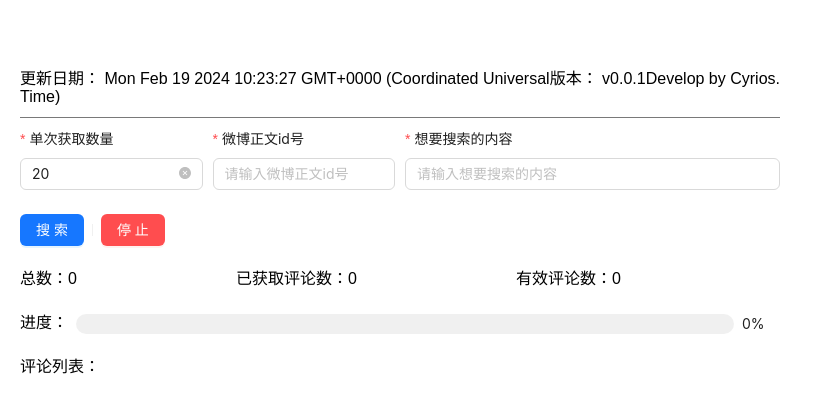
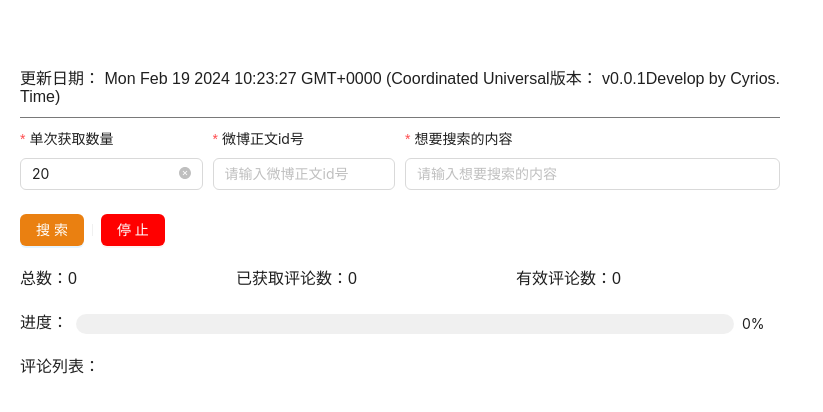
Before and after one commit to Cyrios-ykx/getWeiboReply, a Vue app: page / in a window 1280 px wide. Shown: the top 412 px of the page, without its empty margins (0-823 px from the left). Built offline with nearby package versions, Linux system fonts and the light colour scheme.

Commit message:
[Fix]: 修复发包结束条件异常问题

```diff
--- a/src/App.vue
+++ b/src/App.vue
@@ -14,6 +14,9 @@ onMounted(() => {
 </template>
 
 <style scoped>
+* {
+  color: rgba(0, 0, 0, 0.88);
+}
 .layout {
   padding-top: 60px;
   width: 800px;
--- a/src/content.ts
+++ b/src/content.ts
@@ -12,10 +12,10 @@ div.style.top = '0'
 
 // 折叠按钮
 const button = document.createElement('div')
-button.style.width = '60px'
+button.style.width = '80px'
 button.style.height = '35px'
 button.style.cursor = 'pointer'
-button.style.borderRadius = '36px'
+button.style.borderRadius = '6px'
 button.style.lineHeight = '35px'
 button.style.textAlign = 'center'
 button.style.color = '#fff'
@@ -28,7 +28,7 @@ button.style.position = 'absolute'
 button.style.left = '0'
 button.style.top = '50%'
 button.style.transform = 'translateX(-100%) translateY(-50%)'
-button.innerText = '评论'
+button.innerText = '搜索评论'
 button.addEventListener('click', () => {
   const insetApp = document.getElementById('get-weibo-reply')
   if (insetApp) {
--- a/src/views/SearchForm.vue
+++ b/src/views/SearchForm.vue
@@ -54,8 +54,7 @@ const getReply = async () => {
     reply_list.value = fetch_reply
     let new_max_id = reply.max_id
 
-    let flag = reply.data.length
-    while (flag > 0) {
+    while (get_count.value < get_total.value) {
       if (stopFlag.value) {
         reply_list_spinning.value = false
         stopFlag.value = false
@@ -91,7 +90,6 @@ const getReply = async () => {
       effective_count.value = reply_list.value.length
 
       new_max_id = next_reply.max_id
-      flag = next_reply.data.length
     }
   } catch (error) {
     messageApi.error(String(error))
@@ -236,6 +234,15 @@ img {
 .ant-progress-line {
   margin-bottom: 0;
 }
+.ant-btn-primary {
+  background-color: #ea8011;
+}
+.ant-btn-primary:hover {
+  background-color: #ff8e15;
+}
+.ant-btn-dangerous {
+  background-color: red;
+}
 /* .ant-btn-primary {
   background-color: #ea8011;
 } */
@@ -275,7 +282,6 @@ img {
   align-items: center;
 }
 .reply-list {
-  overflow: scroll;
   display: grid;
   grid-auto-rows: auto; /* 设置每行的高度由内容决定 */
   gap: 20px;
```
